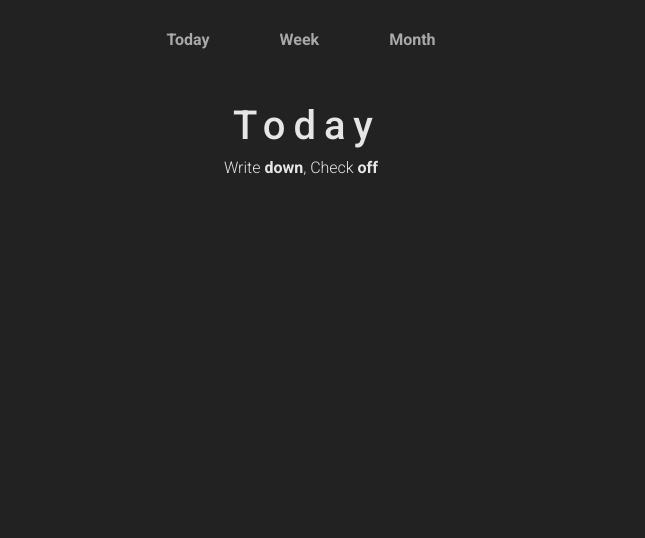
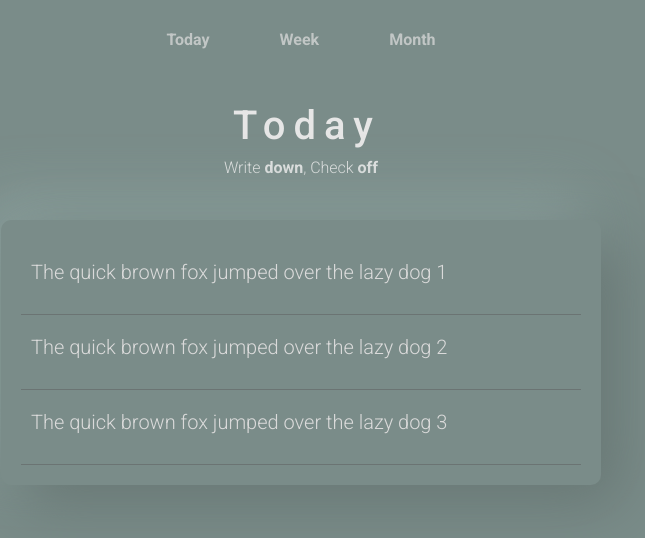
Before and after one commit to noel-pena/TDL-TypeScript, a React (Vite) app: page /#/ in a window 1280 px wide. Shown: the top 538 px of the page, without its empty margins (339-984 px from the left). Built offline with nearby package versions, Linux system fonts and the light colour scheme; no server answers.

Commit message:
Added item component and some styling

```diff
--- a/src/components/Items.tsx
+++ b/src/components/Items.tsx
@@ -0,0 +1,72 @@
+import React, { useEffect, useState } from "react";
+import { Grid2 } from "@mui/material";
+import { CheckBox } from "../util/CheckBox";
+import axios from "axios";
+import { ItemContainer, ItemRow, CheckboxLabel, ItemBox, ItemText } from "../theme/styles.ts";
+
+interface Item {
+    _id: string;
+    title: string;
+}
+
+interface ItemsProps {
+    getRequest: string;
+}
+
+export const Items: React.FC<ItemsProps> = ({ getRequest }) => {
+    const [items, setItems] = useState<Item[]>([]);
+    const [checkedItems, setCheckedItems] = useState<Record<string, boolean>>({});
+
+    const mockItems: Item[] = [
+        { _id: "1", title: "The quick brown fox jumped over the lazy dog 1" },
+        { _id: "2", title: "The quick brown fox jumped over the lazy dog 2" },
+        { _id: "3", title: "The quick brown fox jumped over the lazy dog 3" },
+    ];
+
+    useEffect(() => {
+        const fetchData = async () => {
+            try {
+                const response = await axios.get(`/api/${getRequest}`);
+                setItems(response.data);
+            } catch (error) {
+                console.error("Error fetching items:", error);
+            }
+        };
+        fetchData();
+    }, [getRequest]);
+
+    const handleCheckboxChange = async (itemId: string) => {
+        try {
+            await axios.delete(`/api/${getRequest}/${itemId}`);
+            setCheckedItems((prevChecked) => ({
+                ...prevChecked,
+                [itemId]: !prevChecked[itemId],
+            }));
+            setItems((prevItems) => prevItems.filter((item) => item._id !== itemId));
+        } catch (error) {
+            console.error("Error deleting item:", error);
+        }
+    };
+
+    return (
+        <Grid2 container sx={{ pt: 1 }}>
+            <ItemContainer>
+                {mockItems.map((item) => (
+                    <ItemBox key={item._id}>
+                        <ItemRow>
+                            {/*<CheckboxLabel>*/}
+                            {/*    <input*/}
+                            {/*        type="checkbox"*/}
+                            {/*        checked={!checkedItems[item._id]}*/}
+                            {/*        onChange={() => handleCheckboxChange(item._id)}*/}
+                            {/*    />*/}
+                            {/*    <CheckBox />*/}
+                                <ItemText>{item.title}</ItemText>
+                        {/*    </CheckboxLabel>*/}
+                        </ItemRow>
+                    </ItemBox>
+                ))}
+            </ItemContainer>
+        </Grid2>
+    );
+};
--- a/src/pages/TodayNotes.tsx
+++ b/src/pages/TodayNotes.tsx
@@ -1,6 +1,6 @@
 import { Header } from "../components/Header";
 import { Title } from "../components/Title";
-// import { Items } from "../components/Items";
+import { Items } from "../components/Items";
 // import { AddItem } from "../components/sub-components/AddItem";
 // import { Footer } from "../components/Footer";
 import {CssBaseline, Container, Stack, ThemeProvider} from "@mui/material";
@@ -15,7 +15,7 @@ export const TodayNotes = () => {
             <Stack>
                 <Title titlePage="Today" />
                 {/*<AddItem customPostRoute="/api/add"*/}
-                {/*<Items getRequest="items" />*/}
+                <Items getRequest="items" />
                  {/*<Footer />*/}
             </Stack>
         </ThemeProvider>
--- a/src/theme/styles.ts
+++ b/src/theme/styles.ts
@@ -35,7 +35,7 @@ export const NavigationLink = styled(Link)<LinkProps>(({ theme }: { theme: Theme
         left: 0,
         right: 0,
         bottom: 0,
-        backgroundColor: '#7a8c89',
+        backgroundColor: '#717f7c',
         borderRadius: '5px',
         transform: 'scaleX(0)',
         transformOrigin: '100% 50%',
@@ -59,3 +59,60 @@ export const NavigationItem = styled(ListItem)<ListItemProps>(({ theme }: { them
         color: theme.palette.common.white,
     },
 }));
+
+export const ItemContainer = styled(Box)(({ theme }: { theme: Theme }) => ({
+    width: '100%',
+    maxWidth: '600px',
+    margin: 'auto',
+    borderRadius: '10px',
+    background: '#7a8c89',
+    boxShadow: '20px 20px 60px #687774, -20px -20px 60px #8ca19e',
+    padding: '20px',
+    display: 'flex',
+    flexDirection: 'column',
+    justifyContent: 'center',
+    alignItems: 'center',
+    boxSizing: 'border-box',
+    [theme.breakpoints.down('sm')]: {
+        width: '90%',
+    },
+}));
+
+export const ItemBox = styled(Box)(() => ({
+    height: '75px',
+    width: '100%',
+    textAlign: 'left',
+    borderBottom: '1px solid rgba(90, 90, 90, 0.48)',
+    color: '#dadada',
+    display: 'flex',
+    alignItems: 'center',
+    transition: 'max-height ease 0.3s',
+}));
+
+export const ItemRow = styled(Box)(() => ({
+    display: 'flex',
+    alignItems: 'center',
+    width: '100%',
+    marginBottom: '10px',
+}));
+
+export const CheckboxLabel = styled('label')(() => ({
+    display: 'flex',
+    alignItems: 'center',
+    marginRight: '10px',
+}));
+
+export const ItemText = styled(Box)(() => ({
+    fontWeight: 300,
+    fontSize: '1rem',
+    cursor: 'pointer',
+    flexGrow: 1,
+    paddingLeft: '10px',
+    transition: 'ease-in-out 0.2s',
+    '&:hover': {
+        textShadow: '10px 10px 20px rgba(255, 255, 255, 0.71)',
+    },
+    '@media (min-width: 530px)': {
+        fontSize: '1.25rem !important',
+    },
+}));
--- a/src/theme/theme.ts
+++ b/src/theme/theme.ts
@@ -8,7 +8,7 @@ import '@fontsource/roboto/700.css';
 export const theme = createTheme({
     palette: {
         background: {
-            default: 'rgb(34, 34, 34)',
+            default: '#7a8c89',
         },
         text: {
             primary: 'rgb(230, 230, 230)',
```
Also changed, not shown: src/util/CheckBox.tsx (+11 -0 lines).
